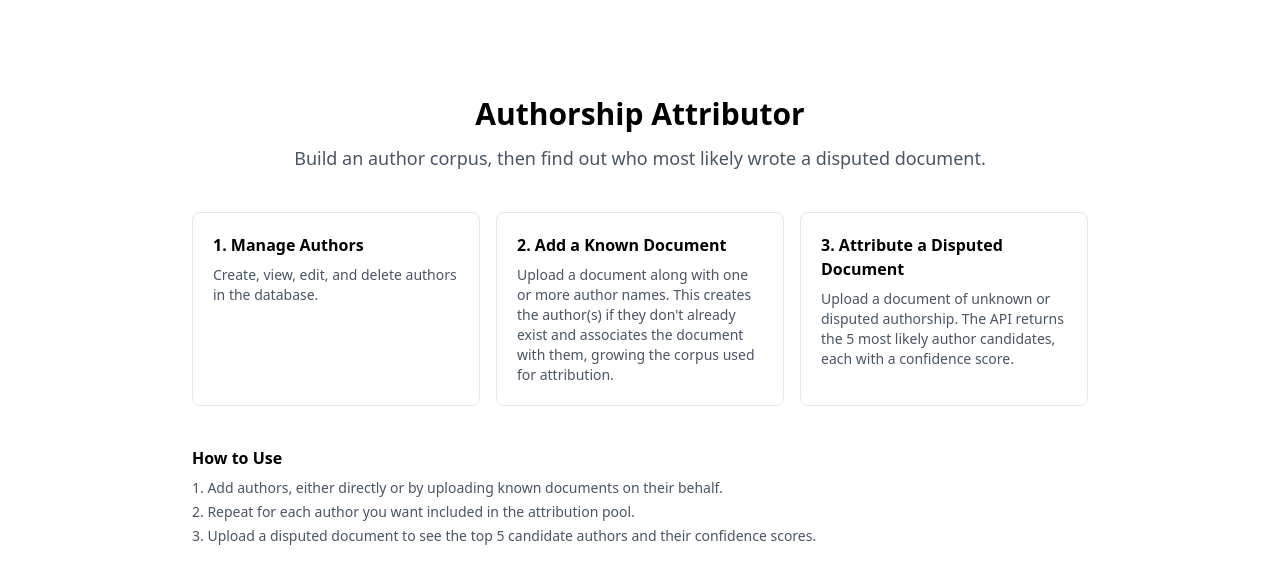
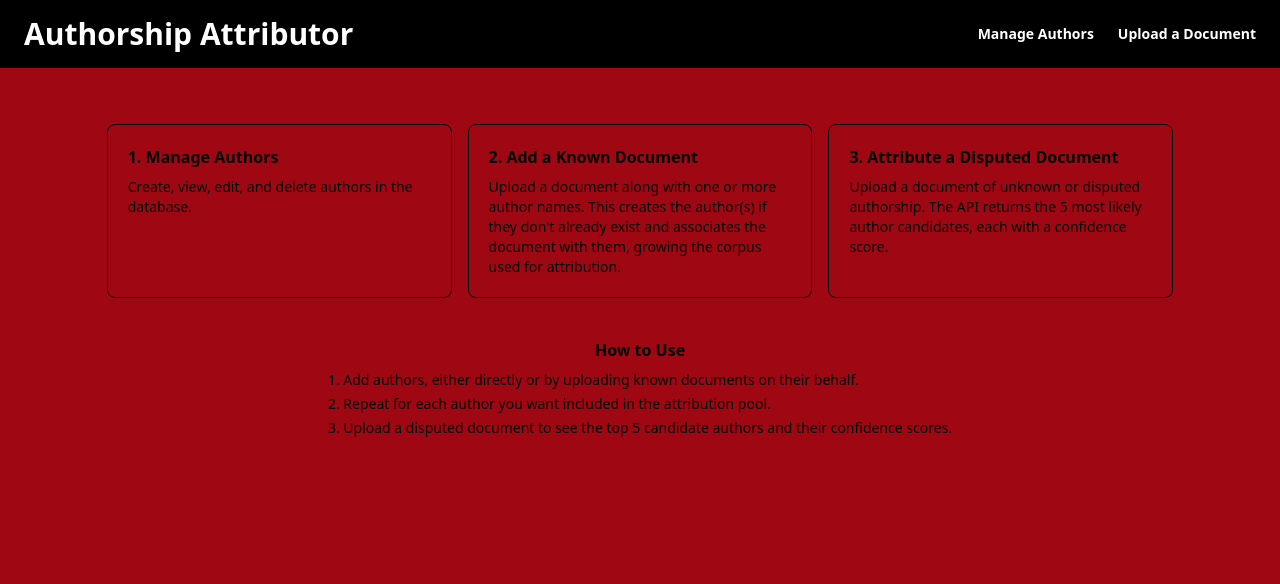
Before and after one commit to EphemSpirit/authorship_attributor_fe, a Next.js app: page / in a window 1280 px wide. Shown: the top 584 px of the page. Built offline with nearby package versions, Linux system fonts and the light colour scheme.

Commit message:
card and header components, add color scheme

```diff
--- a/app/layout.tsx
+++ b/app/layout.tsx
@@ -23,7 +23,9 @@ export default function RootLayout({ children }: LayoutProps<"/">) {
       lang="en"
       className={`${geistSans.variable} ${geistMono.variable} h-full antialiased`}
     >
-      <body className="min-h-full flex flex-col">{children}</body>
+      <body className="min-h-full flex flex-col bg-red-800 text-black">
+        {children}
+      </body>
     </html>
   );
 }
--- a/app/page.tsx
+++ b/app/page.tsx
@@ -1,44 +1,34 @@
+import Card from '@/components/Card'
+import Header from '@/components/Header'
+
 export default function Home() {
   return (
-    <main className="flex min-w-screen flex-col items-center p-24 font-xl">
-      <section className="flex w-full max-w-4xl flex-col items-center text-center">
-        <h1 className="text-3xl font-bold pb-3">Authorship Attributor</h1>
-        <p className="text-lg text-gray-600 pb-10">
-          Build an author corpus, then find out who most likely wrote a
-          disputed document.
-        </p>
+    <main className="flex min-w-screen flex-col items-center font-xl">
+      <Header />
 
+      <section className="flex w-5/6 flex-col items-center pt-4 text-center">
         <div className="grid w-full grid-cols-1 gap-4 text-left sm:grid-cols-3">
-          <div className="rounded-lg border border-gray-200 p-5">
-            <div className="font-bold pb-2">1. Manage Authors</div>
-            <p className="text-sm text-gray-600">
+          <Card title="1. Manage Authors">
             Create, view, edit, and delete authors in the database.
-            </p>
-          </div>
+          </Card>
 
-          <div className="rounded-lg border border-gray-200 p-5">
-            <div className="font-bold pb-2">2. Add a Known Document</div>
-            <p className="text-sm text-gray-600">
+          <Card title="2. Add a Known Document">
             Upload a document along with one or more author names. This
             creates the author(s) if they don&apos;t already exist and
             associates the document with them, growing the corpus used for
             attribution.
-            </p>
-          </div>
+          </Card>
 
-          <div className="rounded-lg border border-gray-200 p-5">
-            <div className="font-bold pb-2">3. Attribute a Disputed Document</div>
-            <p className="text-sm text-gray-600">
+          <Card title="3. Attribute a Disputed Document">
             Upload a document of unknown or disputed authorship. The API
             returns the 5 most likely author candidates, each with a
             confidence score.
-            </p>
-          </div>
+          </Card>
         </div>
 
-        <div className="w-full pt-10 text-left">
+        <div className="w-full pt-10 text-left flex flex-col justify-center items-center">
           <div className="font-bold pb-2">How to Use</div>
-          <ol className="list-decimal list-inside space-y-1 text-sm text-gray-600">
+          <ol className="list-decimal list-inside space-y-1 text-sm text-black">
             <li>Add authors, either directly or by uploading known documents on their behalf.</li>
             <li>Repeat for each author you want included in the attribution pool.</li>
             <li>Upload a disputed document to see the top 5 candidate authors and their confidence scores.</li>
--- /dev/null
+++ b/components/Card.tsx
@@ -0,0 +1,14 @@
+export default function Card({
+  title,
+  children,
+}: {
+  title: string
+  children: React.ReactNode
+}) {
+  return (
+    <div className="rounded-lg border border-black p-5">
+      <div className="font-bold pb-2">{title}</div>
+      <p className="text-sm text-black">{children}</p>
+    </div>
+  )
+}
--- /dev/null
+++ b/components/Header.tsx
@@ -0,0 +1,15 @@
+export default function Header() {
+  return (
+    <header className="mb-10 flex w-full items-center justify-between bg-black px-6 py-4 text-white">
+      <h1 className="text-3xl font-bold">Authorship Attributor</h1>
+      <nav className="flex gap-6 text-sm font-bold">
+        <a href="#" className="hover:underline">
+          Manage Authors
+        </a>
+        <a href="#" className="hover:underline">
+          Upload a Document
+        </a>
+      </nav>
+    </header>
+  )
+}
```
Lines whose indentation alone changed are shown as unchanged.
